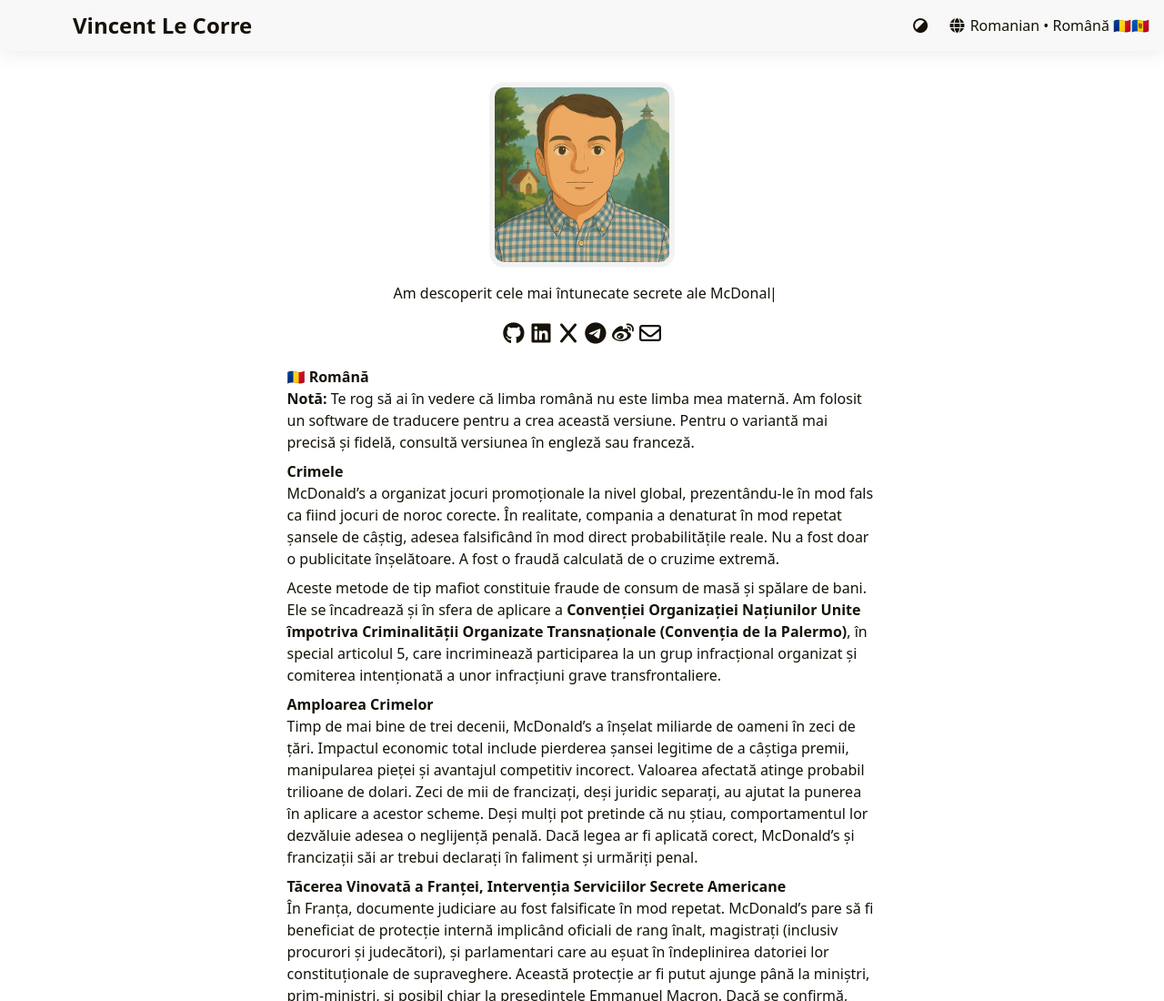
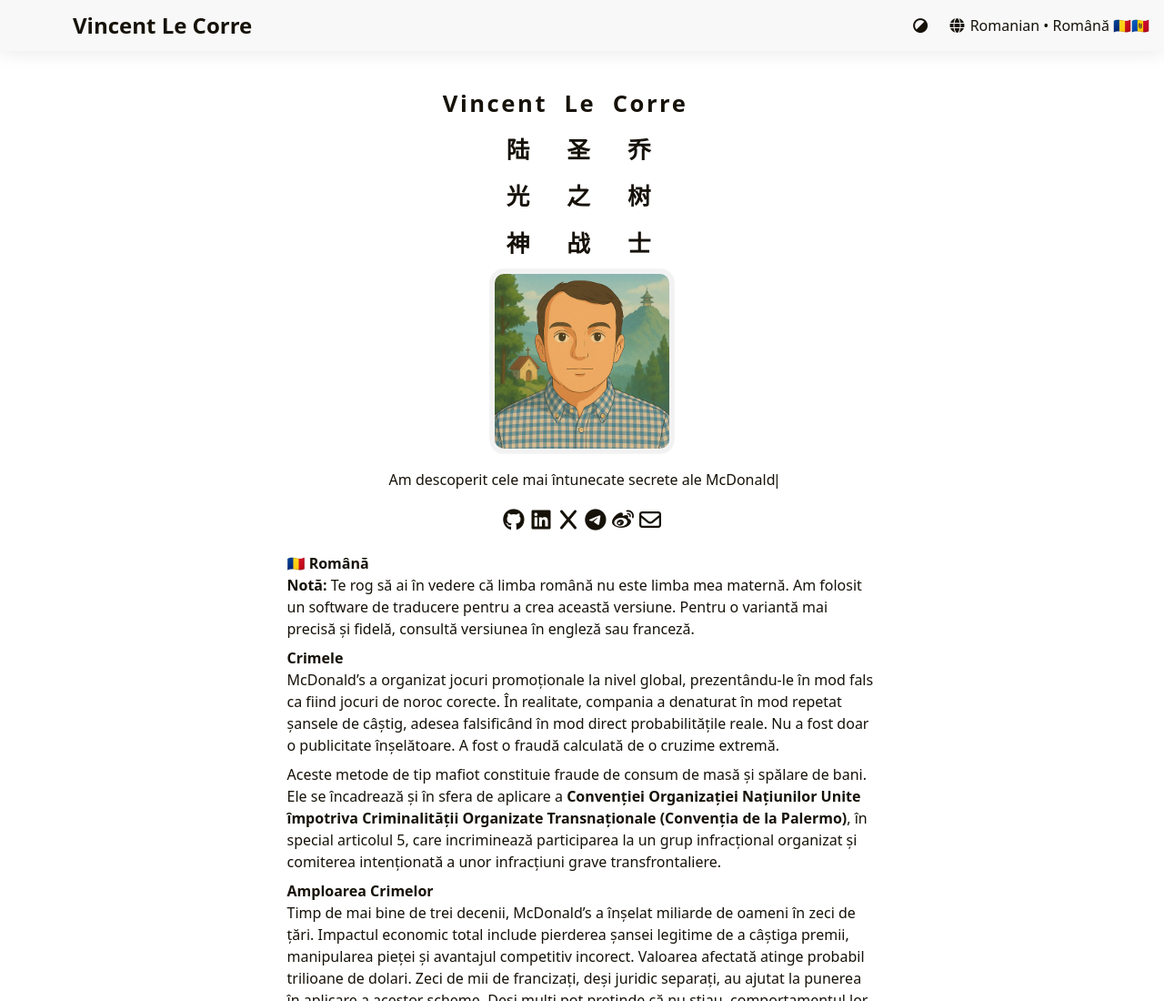
Before and after one commit to ecthrwatch/ro.vincentlecorre.org, a plain HTML site: page index.html in a window 1280 px wide. Shown: the top 1100 px of the page at 91% size. Drawn offline with nearby package versions, Linux system fonts and the light colour scheme; some packages are replaced by stand-ins of ours.

Commit message:
Commit message.

```diff
--- a/index.html
+++ b/index.html
@@ -145,7 +145,19 @@ McDonald’s a organizat jocuri promoționale la nivel global, prezentându-le
                 </a></div>
     </div>
 </header><main class="main">
-                <div class="container"><div class="page home" data-home="posts"><div class="home-profile"><div class="home-avatar"><img
+                <div class="container"><div class="page home" data-home="posts"><div class="home-profile"><div style="
+  text-align: center;
+  font-size: 1.6em;
+  line-height: 2;
+  letter-spacing: 0.3em;
+  font-weight: bold;
+">
+  <span style="letter-spacing: 0.1em;">Vincent  Le  Corre    </span><br>
+  <span>陆</span><span>　</span><span>圣</span><span>　</span><span>乔</span><br>
+  <span>光</span><span>　</span><span>之</span><span>　</span><span>树</span><br>
+  <span>神</span><span>　</span><span>战</span><span>　</span><span>士</span>
+</div>
+<div class="home-avatar"><img
         class="lazyload"
         src="/svg/loading.min.svg"
         data-src="/images/avatar-blue-color-shirt-512px-512px.jpg"
```
